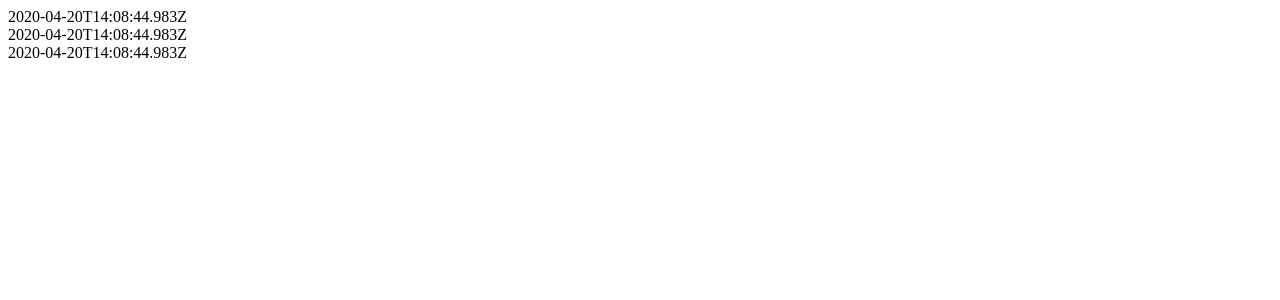
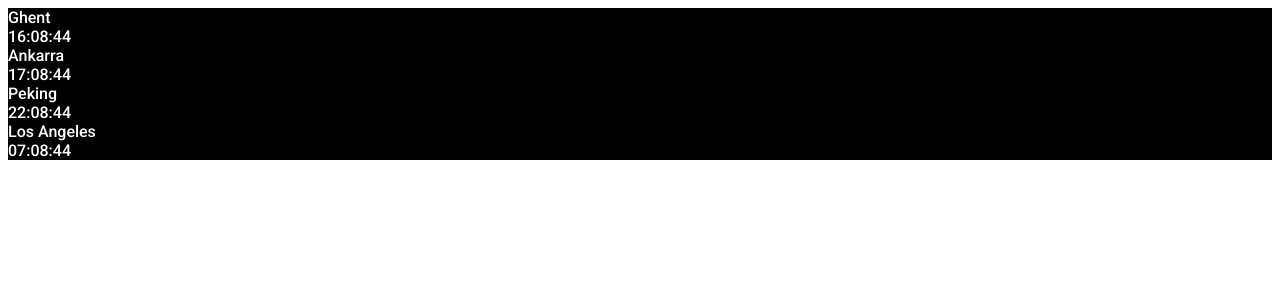
Before and after one commit to pgmgent-1920-students/react-clocks, a React (Create React App) app in the folder client/: page / in a window 1280 px wide. Shown: the top 300 px of the page. Built offline with nearby package versions, Linux system fonts and the light colour scheme.

Commit message:
Changed Digital Clock with props country and utc

```diff
--- a/client/src/app/App.css
+++ b/client/src/app/App.css
@@ -0,0 +1,5 @@
+@import url('https://fonts.googleapis.com/css?family=Roboto:500,500i,700,700i,900,900i&display=swap');
+
+:root {
+  --font-family-body: 'Roboto', sans-serif;
+}
--- a/client/src/app/App.js
+++ b/client/src/app/App.js
@@ -7,9 +7,10 @@ import './App.css';
 const App = () => {
   return (
     <div className="App">
-      <DigitalClock />
-      <DigitalClock />
-      <DigitalClock />
+      <DigitalClock country="Ghent" utc={2} />
+      <DigitalClock country="Ankarra" utc={3} />
+      <DigitalClock country="Peking" utc={8}/>
+      <DigitalClock country="Los Angeles" utc={-7}/>
     </div>
   );
 }
--- /dev/null
+++ b/client/src/app/components/DigitalClock.css
@@ -0,0 +1,18 @@
+.digital-clock {
+  display: flex;
+  flex-direction: column;
+  flex-wrap: nowrap;
+
+  background: #000;
+  color: #fff;
+
+  font-family: var(--font-family-body);
+}
+
+.digital-clock .country {
+
+}
+
+.digital-clock .time {
+
+}
--- a/client/src/app/components/DigitalClock.js
+++ b/client/src/app/components/DigitalClock.js
@@ -1,19 +1,41 @@
 import React, { useState } from 'react';
 
-const DigitalClock = () => {
-  const [time, setTime] = useState(new Date().toISOString());
+import './DigitalClock.css';
+
+const DigitalClock = ({ country, utc }) => {
+  const [time, setTime] = useState('00:00:00');
+
+  const convertTimeToString = (t) => {
+    const date = new Date(t);
+    date.setUTCHours(date.getUTCHours() + utc);
+    const h = date.getUTCHours();
+    const m = date.getUTCMinutes();
+    const s = date.getUTCSeconds();
+
+    return `${toBits(h, 2)}:${toBits(m, 2)}:${toBits(s, 2)}`;
+  };
+
+  const toBits = (input, n) => {
+    input = String(input);
+    while (input.length < n) {
+      input = `0${input}`;
+    }
+    return input;
+  }
 
   const tick = () => {
-    setTime(new Date().toISOString());
+    const t = new Date().getTime();
+    setTime(convertTimeToString(t));
   };
 
   setInterval(() => tick(), 5);
 
   return (
     <div className="digital-clock">
-      {time}
+      <div className="country">{country}</div>
+      <div className="time">{time}</div>
     </div>
-  )
+  );
 };
 
 export default DigitalClock;
```
